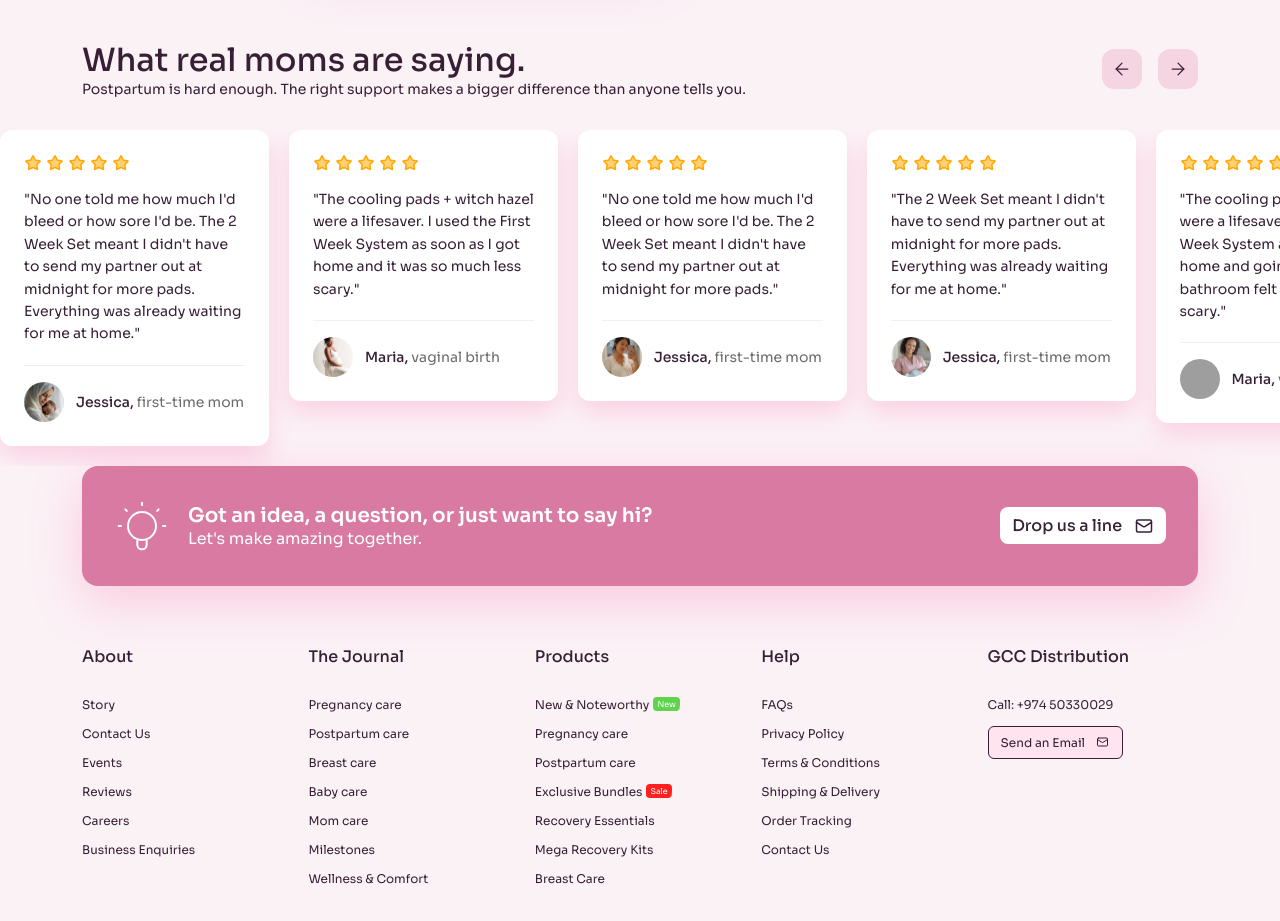
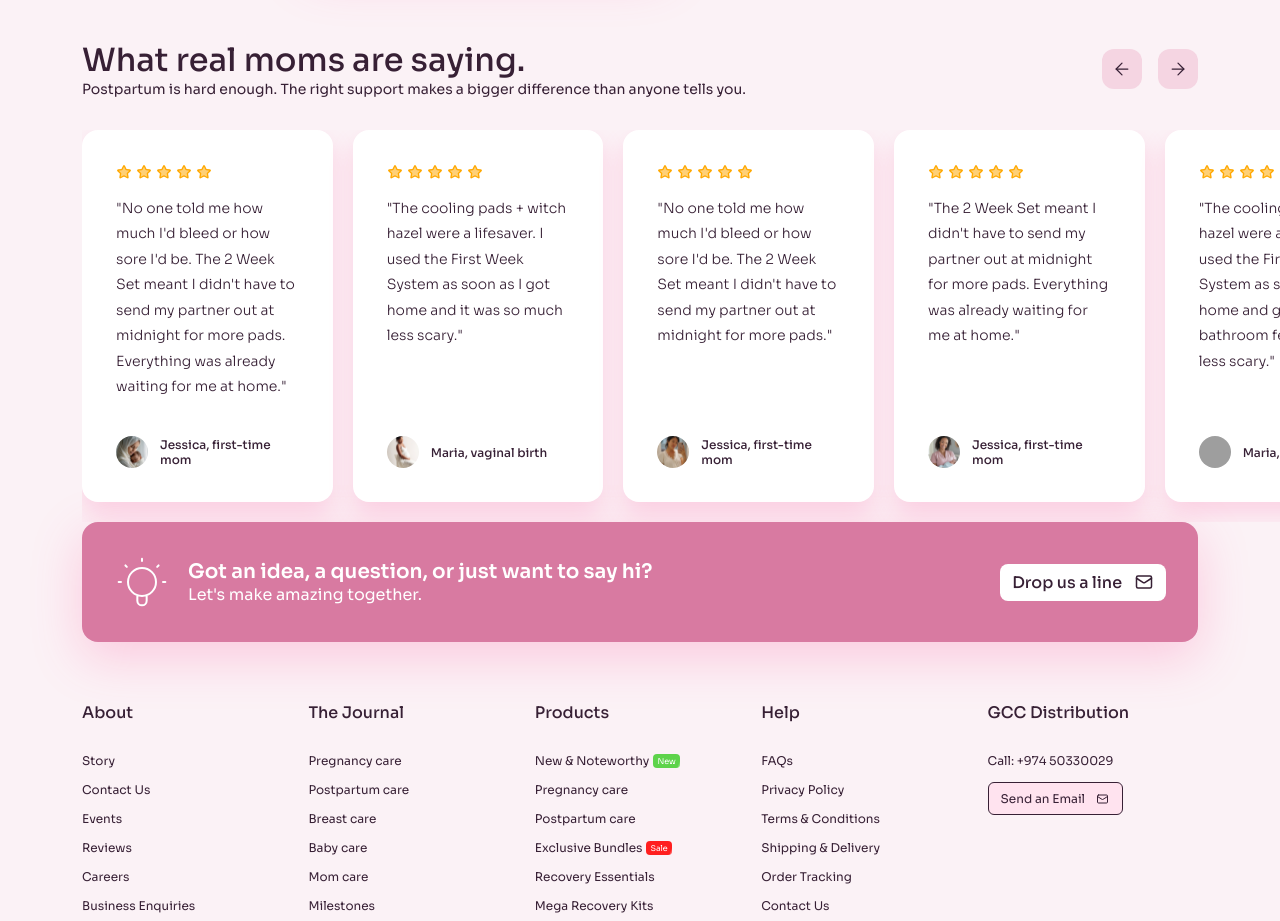
Before and after one commit to askideas/mommy-first, a React (Vite) app: page /bundles/recommended in a window 1280 px wide. Shown: the part 860-1781 px from the top of the page. Built offline with nearby package versions, Linux system fonts and the light colour scheme; grey boxes are pictures that could not be loaded.

Commit message:
reviews slider commits

```diff
--- a/src/Components/MomsReviewsSlider/MomsReviewsSlider.css
+++ b/src/Components/MomsReviewsSlider/MomsReviewsSlider.css
@@ -67,9 +67,10 @@
 
 .review-card {
     background-color: white;
-    border-radius: 12px;
-    padding: 24px;
+    border-radius: 16px;
+    padding: 34px;
     height: 100%;
+    min-height: 324px;
     display: flex;
     flex-direction: column;
     /* box-shadow: 0 2px 8px rgba(0, 0, 0, 0.08); */
@@ -79,7 +80,8 @@
 
 .review-card:hover {
     transform: translateY(-4px);
-    box-shadow: 0 4px 16px rgba(0, 0, 0, 0.12);
+    /* box-shadow: 0 4px 16px rgba(0, 0, 0, 0.12); */
+    box-shadow: 0px 12px 24px 0px #FF509933;
 }
 
 .review-stars {
@@ -89,14 +91,14 @@
 }
 
 .star-icon {
-    width: 18px;
-    height: 18px;
+    width: 16px;
+    height: 16px;
 }
 
 .review-text {
-    font: 400 14px var(--font);
+    font: 300 14px var(--font);
     color: var(--primary-dark);
-    line-height: 1.6;
+    line-height: 182%;
     margin-bottom: auto;
     flex-grow: 1;
 }
@@ -107,12 +109,12 @@
     gap: 12px;
     margin-top: 20px;
     padding-top: 16px;
-    border-top: 1px solid #f0f0f0;
+    /* border-top: 1px solid #f0f0f0; */
 }
 
 .author-avatar {
-    width: 40px;
-    height: 40px;
+    width: 32px;
+    height: 32px;
     border-radius: 50%;
     object-fit: cover;
 }
@@ -122,14 +124,15 @@
 }
 
 .author-name {
-    font: 500 14px var(--font);
+    font: 500 12px var(--font);
     color: var(--primary-dark);
     margin: 0;
 }
 
 .author-tag {
-    font-weight: 400;
-    color: #6b6b6b;
+    font: 500 12px var(--font);
+    color: var(--primary-dark);
+    margin: 0;
 }
 
 /* Responsive Design */
--- a/src/Components/MomsReviewsSlider/MomsReviewsSlider.jsx
+++ b/src/Components/MomsReviewsSlider/MomsReviewsSlider.jsx
@@ -1,5 +1,5 @@
 import { ArrowLeft, ArrowRight } from 'lucide-react'
-import React, { useRef } from 'react'
+import React, { useRef, useEffect, useState } from 'react'
 import { Swiper, SwiperSlide } from 'swiper/react'
 import { Navigation } from 'swiper/modules'
 import 'swiper/css'
@@ -14,6 +14,10 @@ import m5 from '../../assets/Reviews/m5.svg'
 
 const MomsReviewsSlider = () => {
     const swiperRef = useRef(null)
+    const headingRef = useRef(null)
+    const sliderContainerRef = useRef(null)
+    const [containerMargin, setContainerMargin] = useState(0)
+    const [slideHeight, setSlideHeight] = useState('auto')
 
     const reviews = [
     {
@@ -68,10 +72,45 @@ const MomsReviewsSlider = () => {
     }
   ]
 
+  const calculateLayout = () => {
+    if (headingRef.current && sliderContainerRef.current) {
+      // Calculate margin from screen left
+      const headingRect = headingRef.current.getBoundingClientRect()
+      const marginLeft = headingRect.left
+      setContainerMargin(marginLeft)
+
+      // Get swiper wrapper height and set to slides
+      setTimeout(() => {
+        const swiperWrapper = sliderContainerRef.current.querySelector('.swiper-wrapper')
+        if (swiperWrapper) {
+          const wrapperHeight = swiperWrapper.offsetHeight
+          setSlideHeight(wrapperHeight)
+        }
+      }, 100)
+    }
+  }
+
+  useEffect(() => {
+    // Calculate on mount
+    calculateLayout()
+
+    // Calculate on resize
+    const handleResize = () => {
+      calculateLayout()
+    }
+
+    window.addEventListener('resize', handleResize)
+
+    // Cleanup
+    return () => {
+      window.removeEventListener('resize', handleResize)
+    }
+  }, [])
+
   return (
     <>
         <div className="container">
-            <div className="momsreview-section-heading">
+            <div className="momsreview-section-heading" ref={headingRef}>
                 <div className="head-ing">
                     <h1>What real moms are saying.</h1>
                     <h2>Postpartum is hard enough. The right support makes a bigger difference than anyone tells you.</h2>
@@ -83,7 +122,11 @@ const MomsReviewsSlider = () => {
             </div>
         </div>
 
-        <div className="reviews-slider-container">
+        <div
+            className="reviews-slider-container"
+            ref={sliderContainerRef}
+            style={{ marginLeft: `${containerMargin}px` }}
+        >
             <div className="moms-review-slider">
                 <Swiper
                     modules={[Navigation]}
@@ -92,6 +135,7 @@ const MomsReviewsSlider = () => {
                     slidesPerGroup={1}
                     onSwiper={(swiper) => {
                         swiperRef.current = swiper
+                        calculateLayout()
                     }}
                     breakpoints={{
                         320: {
@@ -114,7 +158,7 @@ const MomsReviewsSlider = () => {
                     className="reviews-swiper"
                 >
                     {reviews.map((review) => (
-                        <SwiperSlide key={review.id}>
+                        <SwiperSlide key={review.id} style={{ height: slideHeight !== 'auto' ? `${slideHeight}px` : 'auto' }}>
                             <div className="review-card">
                                 <div className="review-stars">
                                     {[...Array(review.rating)].map((_, index) => (
```
